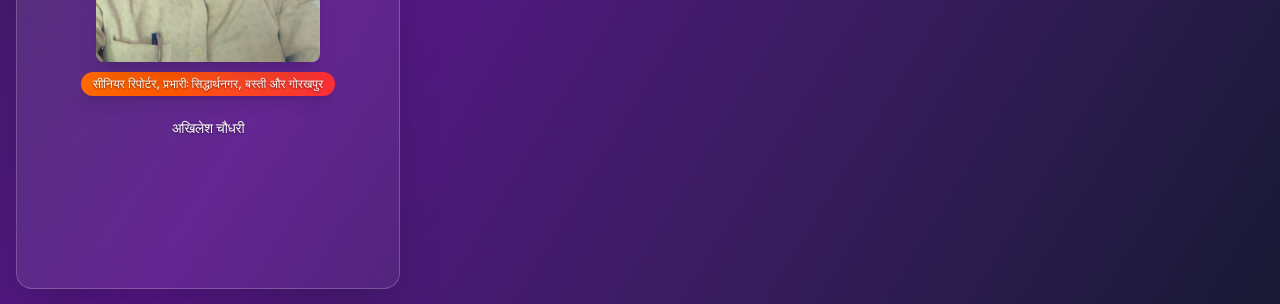
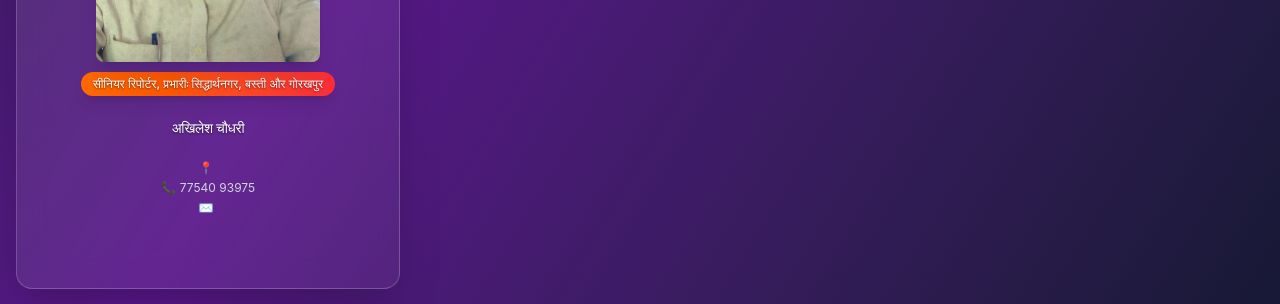
Before and after one commit to kp1153/hamara-morcha-final, a Next.js app: page /team in a window 1280 px wide. Shown: the part 1755-2059 px from the top of the page. Built offline with nearby package versions, Linux system fonts and the light colour scheme.

Commit message:
Fixed some issues

```diff
--- a/app/team/page.js
+++ b/app/team/page.js
@@ -106,7 +106,7 @@ export default function Team() {
                     </h2>
 
                     {/* Contact Info for Kamta Prasad */}
-                    {id === 4 && (
+                    {(phone || address || email) && (
                       <div className="text-gray-300 text-xs space-y-1 mb-3">
                         <p className="flex items-center justify-center text-center">
                           <span className="text-orange-400 mr-1">📍</span>
```
